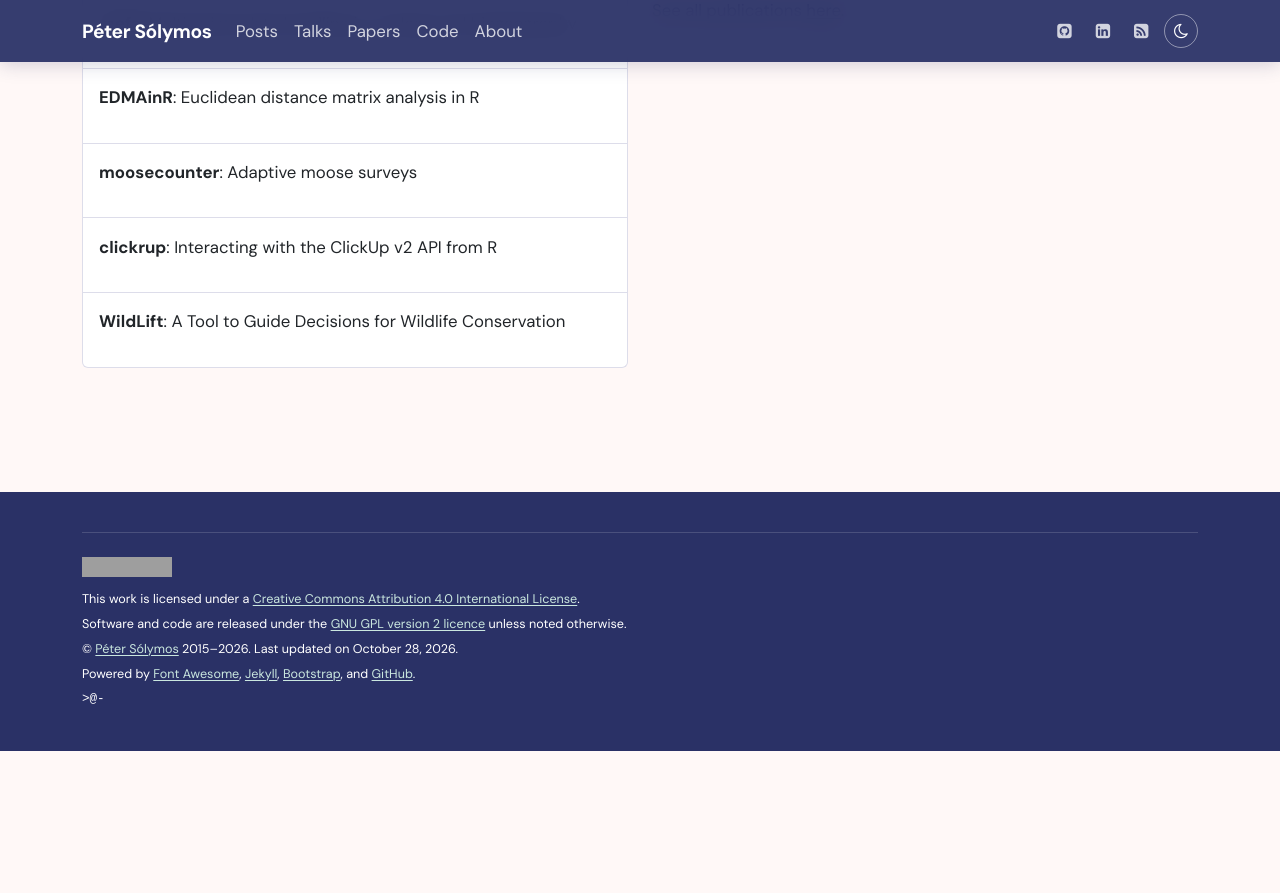
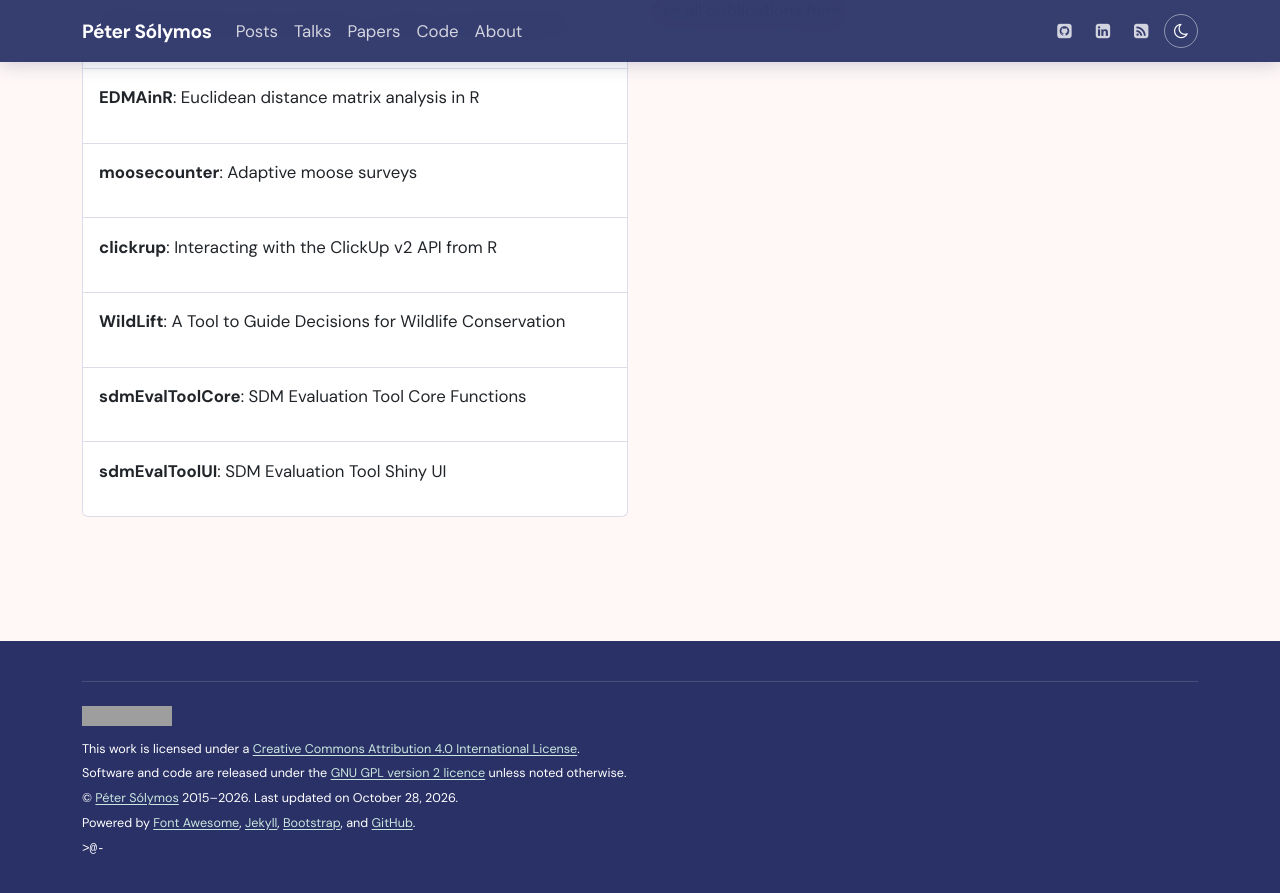
Before and after one commit to psolymos/psolymos.github.io, a Jekyll site: the page built from index.html, in a window 1280 px wide and 900 px high, scrolled down 2708 px. Shown: the top 893 px of the window. Built offline with Jekyll 4.4.1, drawn with Linux system fonts in a browser that asks for light colours; comment, search, counter and statistics services are not loaded; before the commit the page ends 3459 px from its top, so only the background shows below that; grey boxes are pictures that could not be loaded.

Commit message:
Add sdm packages
Signed-off-by: Peter Solymos <psolymos@gmail.com>

```diff
--- a/_data/packages.yml
+++ b/_data/packages.yml
@@ -118,3 +118,15 @@
   tutorial: "<a href=\"   \">tutorial</a>"
   paper: "<a href=\"https://dx.doi.org/10.3389/fevo.2020.564508\">Nagy-Reis et al. 2009</a>"
   devel: ABbiodiversity
+- pkgname: sdmEvalToolCore
+  title: "SDM Evaluation Tool Core Functions"
+  description: "The goal of sdmEvalToolCore is to implement the data model and common non-interactive functionality for the SDM Evaluation Tool packages."
+  tutorial:
+  paper:
+  devel: LandSciTech
+- pkgname: sdmEvalToolUI
+  title: "SDM Evaluation Tool Shiny UI"
+  description: "The goal of sdmEvalToolUI is to implement Shiny functionality according to the SDM Evaluation Tool requirements to evaluate materials."
+  tutorial:
+  paper:
+  devel: LandSciTech
```
